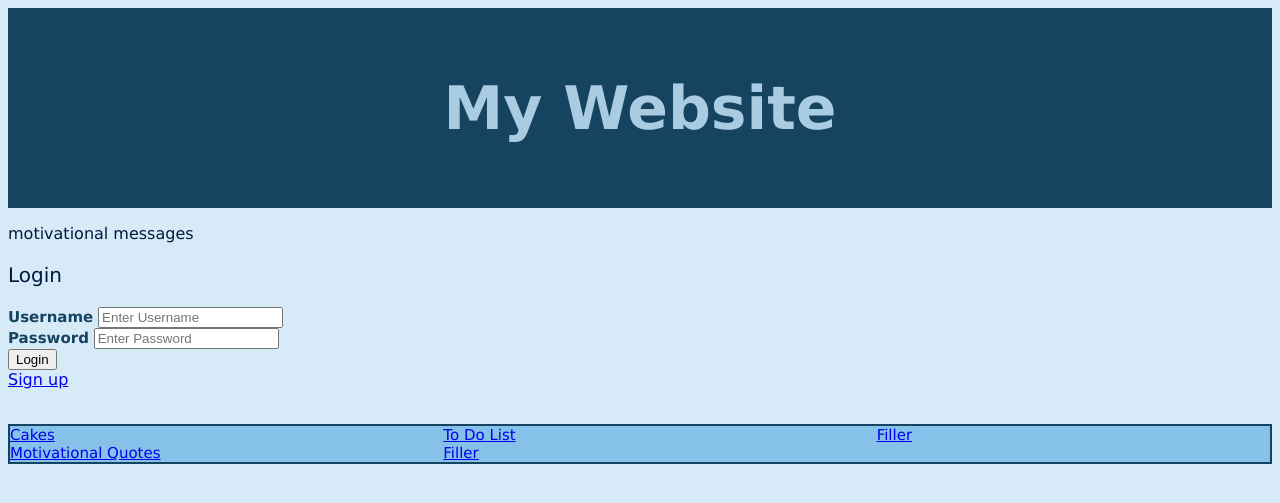
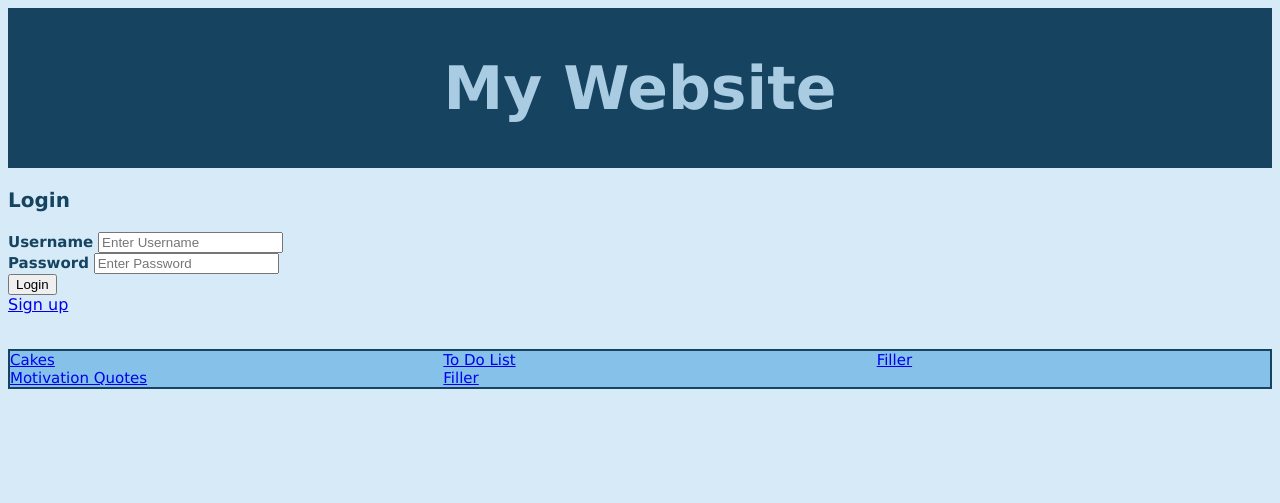
Before and after one commit to williamsauvageau/newhacks2021, a Flask app: page / in a window 1280 px wide. Shown: the top 503 px of the page. Run offline with Flask 2, Linux system fonts and the light colour scheme.

Commit message:
Update index.html

```diff
--- a/templates/index.html
+++ b/templates/index.html
@@ -3,7 +3,7 @@
 <style>
 #TopHeader {
     border: 0px solid #154360;
-    padding: 25px;
+    padding: 5px;
     background: #154360;
     font-size: 30px;
     color: #A9CCE3;
@@ -18,7 +18,9 @@
     column-gap: 40px;
 }
 #LoginHeader {
-
+    font-size: 20px;
+    color: #154360;
+    font-weight: bold;
 }
 #Login {
     font-size: 15px;
@@ -31,10 +33,12 @@
 <div id="TopHeader">
     <h1>My Website</h1>
 </div>
-<p> motivational messages</p>
 
+<div id="LoginHeader">
 <p style="font-size: 20px"> Login</p>
+</div>
 </body>
+
 <form action="action_page.php" method="post">
   <div id="Login">
     <label for="uname"><b>Username</b></label>
@@ -43,7 +47,7 @@
     <br>
 
     <label for="psw"><b>Password</b></label>
-    <input type="password" placeholder="Enter Password" name="psw" required>
+    <input type="password " placeholder="Enter Password" name="psw" required>
 
     <br>
 
@@ -59,7 +63,7 @@
 <div id="HyperLinks">
     <a href="http://127.0.0.1:5000/cakes">Cakes</a>
     <br>
-    <a href="http://127.0.0.1:5000/motivational">Motivational Quotes</a>
+    <a href="http://127.0.0.1:5000/motivational">Motivation Quotes</a>
     <br>
     <a href="http://127.0.0.1:5000/todo">To Do List</a>
     <br>
```
